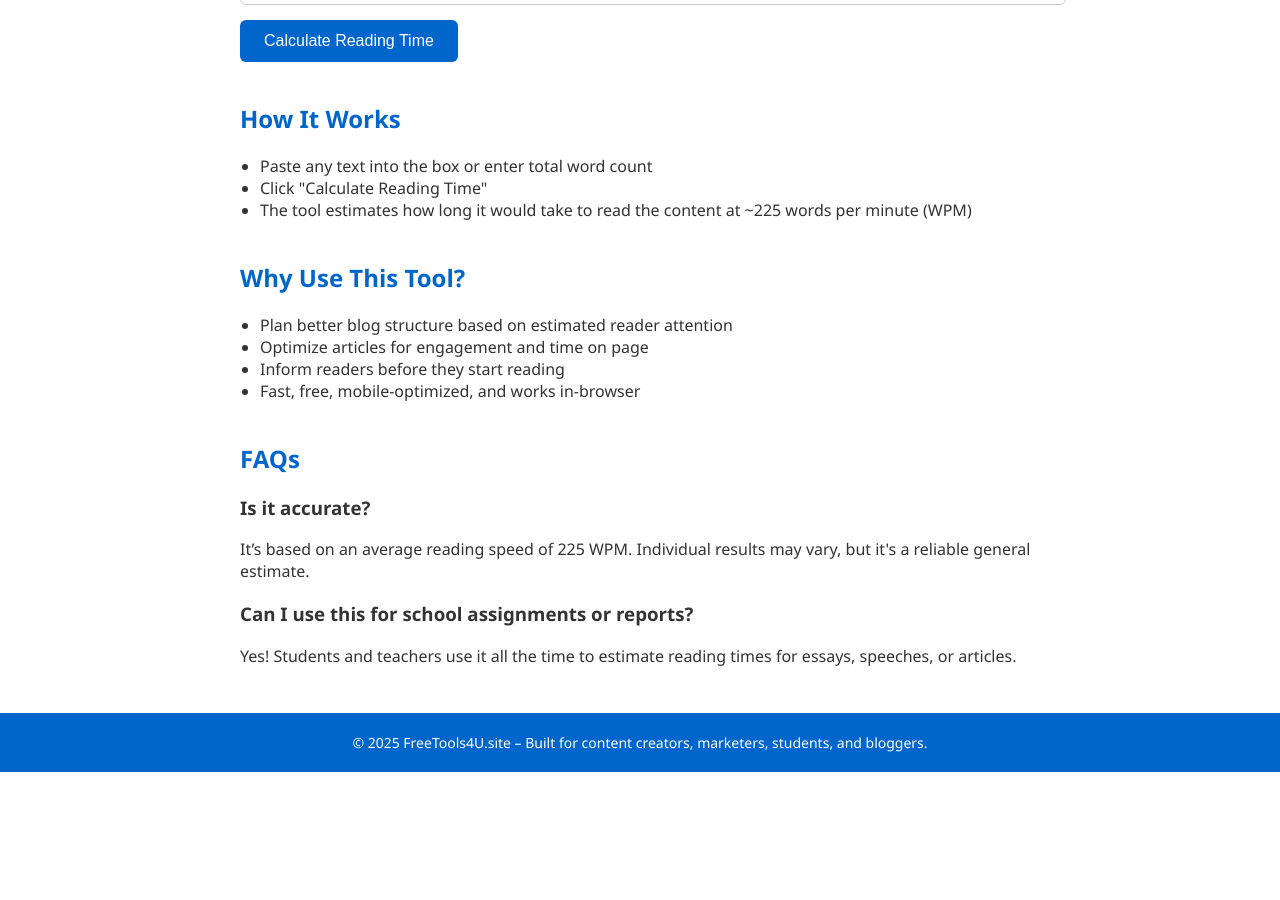
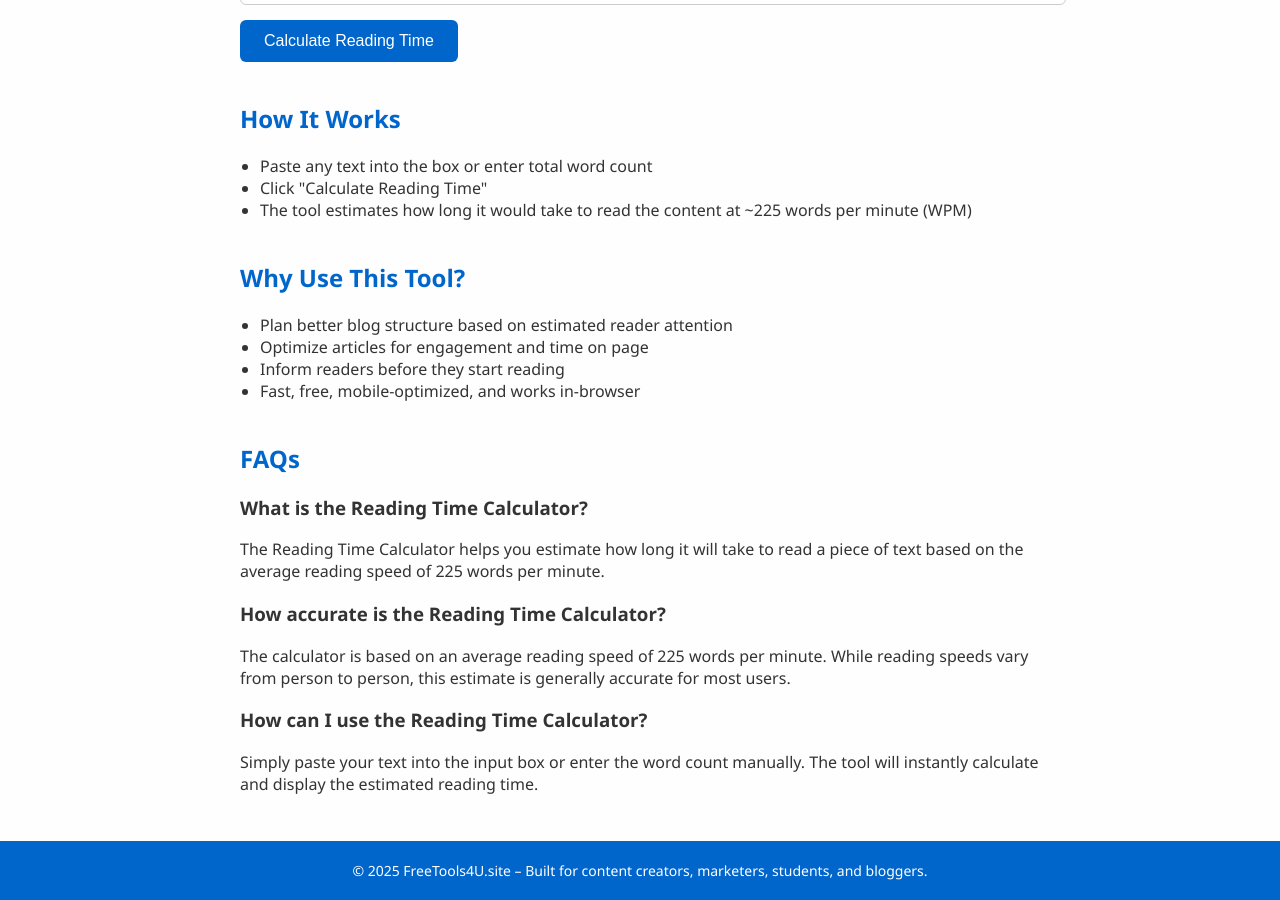
Before and after one commit to freetools4u/freetools4u-site, a Jekyll site: the page reading-time-calculator.html, which Jekyll copies as it is, in a window 1280 px wide and 900 px high, scrolled down 584 px. Built offline with Jekyll 4.4.1, drawn with Linux system fonts in a browser that asks for light colours; before the commit the page ends 1356 px from its top, so only the background shows below that.

Commit message:
Update reading-time-calculator.html

```diff
--- a/reading-time-calculator.html
+++ b/reading-time-calculator.html
@@ -7,8 +7,71 @@
   <meta name="description" content="Paste your text or enter word count to estimate how long it will take to read. Fast, free, mobile-friendly reading time calculator.">
   <meta name="keywords" content="reading time calculator, how long to read, estimate reading time, word count to time, reading speed tool">
   <meta name="author" content="FreeTools4U.site">
-  <link rel="canonical" href="https://freetools4u.site/reading-time-calculator.html" />
+  <link rel="canonical" href="https://yourdomain.com/reading-time-calculator" />
   <link rel="icon" href="/favicon.ico" type="image/x-icon" />
+
+  <!-- FAQ and Review Schema -->
+  <script type="application/ld+json">
+    {
+      "@context": "https://schema.org",
+      "@type": "FAQPage",
+      "mainEntity": [
+        {
+          "@type": "Question",
+          "name": "What is the Reading Time Calculator?",
+          "acceptedAnswer": {
+            "@type": "Answer",
+            "text": "The Reading Time Calculator helps you estimate how long it will take to read a piece of text based on the average reading speed of 225 words per minute."
+          }
+        },
+        {
+          "@type": "Question",
+          "name": "How accurate is the Reading Time Calculator?",
+          "acceptedAnswer": {
+            "@type": "Answer",
+            "text": "The calculator is based on an average reading speed of 225 words per minute. While reading speeds vary from person to person, this estimate is generally accurate for most users."
+          }
+        },
+        {
+          "@type": "Question",
+          "name": "How can I use the Reading Time Calculator?",
+          "acceptedAnswer": {
+            "@type": "Answer",
+            "text": "Simply paste your text into the input box or enter the word count manually. The tool will instantly calculate and display the estimated reading time."
+          }
+        }
+      ]
+    }
+  </script>
+
+  <script type="application/ld+json">
+    {
+      "@context": "https://schema.org",
+      "@type": "Review",
+      "itemReviewed": {
+        "@type": "Product",
+        "name": "Reading Time Calculator",
+        "image": "https://yourdomain.com/images/reading-time-calculator.png",
+        "description": "A free tool to estimate the time it will take to read a given text.",
+        "brand": {
+          "@type": "Brand",
+          "name": "FreeTools4U"
+        }
+      },
+      "author": {
+        "@type": "Person",
+        "name": "FreeTools4U User"
+      },
+      "reviewRating": {
+        "@type": "Rating",
+        "ratingValue": "5",
+        "bestRating": "5",
+        "worstRating": "1"
+      },
+      "reviewBody": "This Reading Time Calculator is incredibly easy to use and gives accurate results. I use it to gauge how long my blog posts will take to read. Highly recommend!"
+    }
+  </script>
+
   <style>
     body {
       font-family: 'Segoe UI', sans-serif;
@@ -113,11 +176,14 @@
 
   <section>
     <h2>FAQs</h2>
-    <h3>Is it accurate?</h3>
-    <p>It’s based on an average reading speed of 225 WPM. Individual results may vary, but it's a reliable general estimate.</p>
+    <h3>What is the Reading Time Calculator?</h3>
+    <p>The Reading Time Calculator helps you estimate how long it will take to read a piece of text based on the average reading speed of 225 words per minute.</p>
 
-    <h3>Can I use this for school assignments or reports?</h3>
-    <p>Yes! Students and teachers use it all the time to estimate reading times for essays, speeches, or articles.</p>
+    <h3>How accurate is the Reading Time Calculator?</h3>
+    <p>The calculator is based on an average reading speed of 225 words per minute. While reading speeds vary from person to person, this estimate is generally accurate for most users.</p>
+
+    <h3>How can I use the Reading Time Calculator?</h3>
+    <p>Simply paste your text into the input box or enter the word count manually. The tool will instantly calculate and display the estimated reading time.</p>
   </section>
 </main>
 
```
